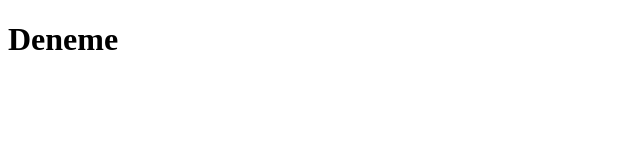
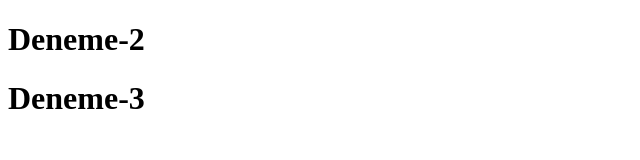
Before and after one commit to Yasin-aygl/new-repo, a plain HTML site: page index.html in a window 1280 px wide. Shown: the whole page, without its empty margins (0-640 px from the left). Drawn offline with Linux system fonts and the light colour scheme.

Commit message:
Update heading

```diff
--- a/index.html
+++ b/index.html
@@ -6,6 +6,7 @@
     <title>Document</title>
   </head>
   <body>
-    <h1>Deneme</h1>
+    <h1>Deneme-2</h1>
+    <h1>Deneme-3</h1>
   </body>
 </html>
```
